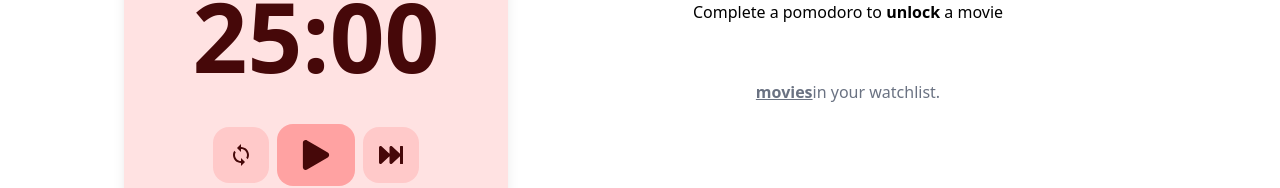
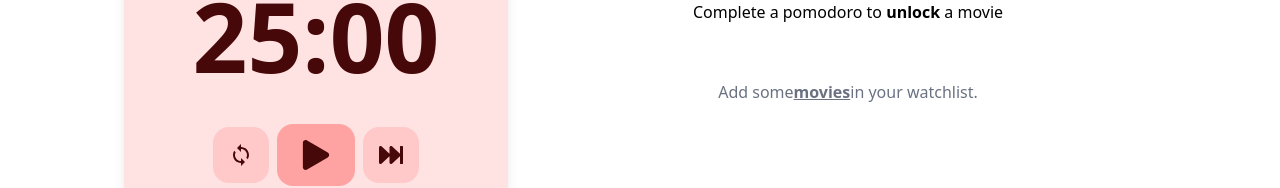
Before and after one commit to JohnPhillipO/cinema-track, a React (Vite) app: page /timer in a window 1280 px wide. Shown: the part 364-552 px from the top of the page. Built offline with nearby package versions, Linux system fonts and the light colour scheme; no server answers.

Commit message:
fix grammar issues

```diff
--- a/src/pages/Timer.jsx
+++ b/src/pages/Timer.jsx
@@ -78,6 +78,7 @@ export default function Timer() {
               </div>
             ) : (
               <div className="text-gray-500 my-4">
+                Add some
                 <a href="/movies" className="underline font-bold">
                   movies
                 </a>
```
